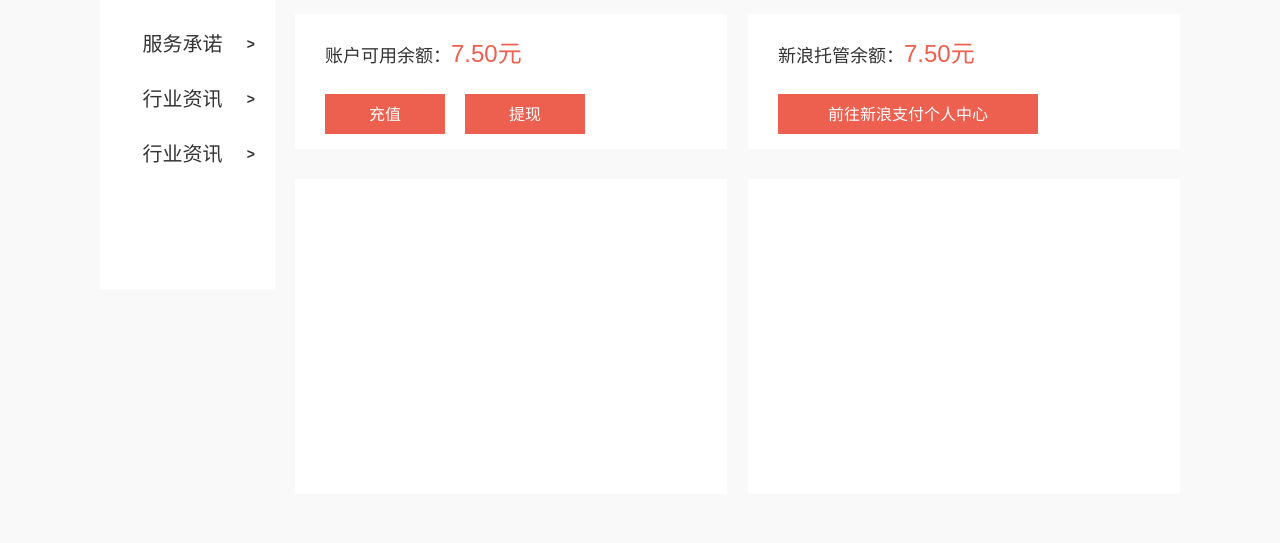
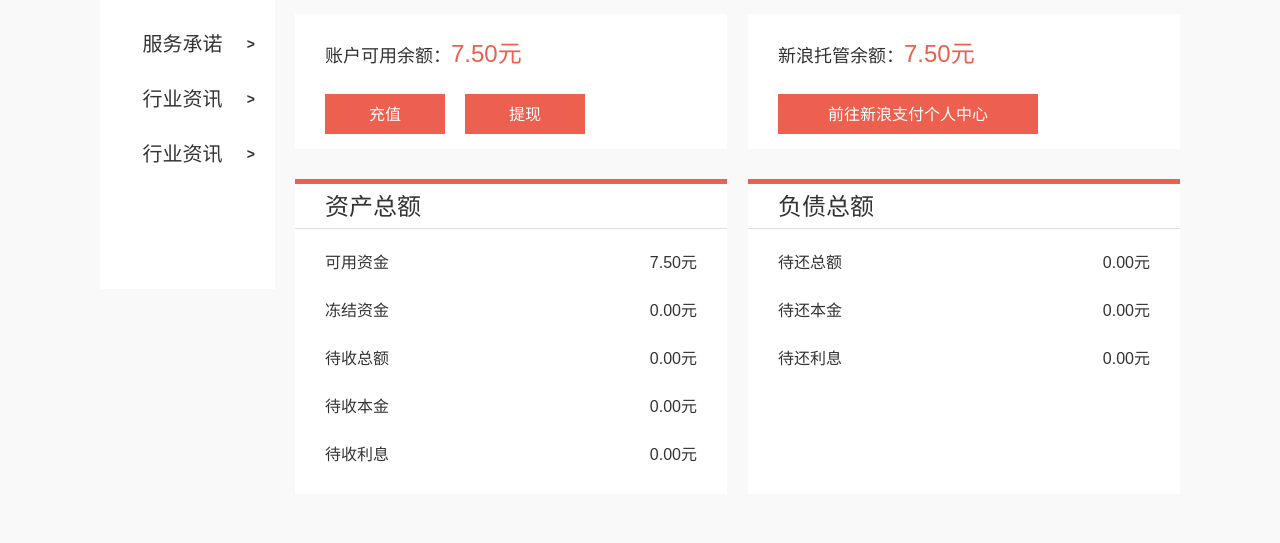
Before and after one commit to Dwayneten/BeiBeiTou, a plain HTML site: page account-home.html in a window 1280 px wide. Shown: the part 257-800 px from the top of the page. Drawn offline with Linux system fonts and the light colour scheme.

Commit message:
+ Finish row 3.

```diff
--- a/account-home.html
+++ b/account-home.html
@@ -73,10 +73,22 @@
             <a href="" class="global-button-a">前往新浪支付个人中心</a>
         </div>
         <div class="row-3-col-1 left">
-
+            <div class="global-panel-title">资产总额</div>
+            <div class="panel-content">
+                <p>可用资金<span>7.50元</span></p>
+                <p>冻结资金<span>0.00元</span></p>
+                <p>待收总额<span>0.00元</span></p>
+                <p>待收本金<span>0.00元</span></p>
+                <p>待收利息<span>0.00元</span></p>
+            </div>
         </div>
         <div class="row-3-col-2 left">
-
+            <div class="global-panel-title">负债总额</div>
+            <div class="panel-content">
+                <p>待还总额<span>0.00元</span></p>
+                <p>待还本金<span>0.00元</span></p>
+                <p>待还利息<span>0.00元</span></p>
+            </div>
         </div>
     </div>
 </section>
--- a/less/account-home.less
+++ b/less/account-home.less
@@ -90,14 +90,24 @@
 }
 
 // row 3
-.row-3-col-1 {
+.row-3-col-1, .row-3-col-2 {
   .panel;
   width: 432px;
   height: 315px;
+  .panel-content {
+    width: 100%;
+    padding: 10px 30px;
+  }
+  p {
+    color: #333;
+    display: block;
+    width: 100%;
+    line-height: 48px;
+    span {
+      float: right;
+    }
+  }
+}
+.row-3-col-1 {
   margin-right: 21px;
 }
-.row-3-col-2 {
-  .panel;
-  width: 432px;
-  height: 315px;
-}
--- a/less/account.less
+++ b/less/account.less
@@ -58,13 +58,13 @@
 }
 .global-panel-title {
   width: 100%;
-  height: 45px;
+  height: 50px;
   border-top: 5px solid @theme-red;
   border-bottom: 1px solid #e1e1e1;
   padding-left: 30px;
   font-size: 24px;
   color: #333;
-  line-height: 40px;
+  line-height: 45px;
 }
 .panel {
   background-color: #fff;
```
Also changed, not shown: css/account-home.css, css/account-home.min.css, css/account.css, css/account.min.css.
